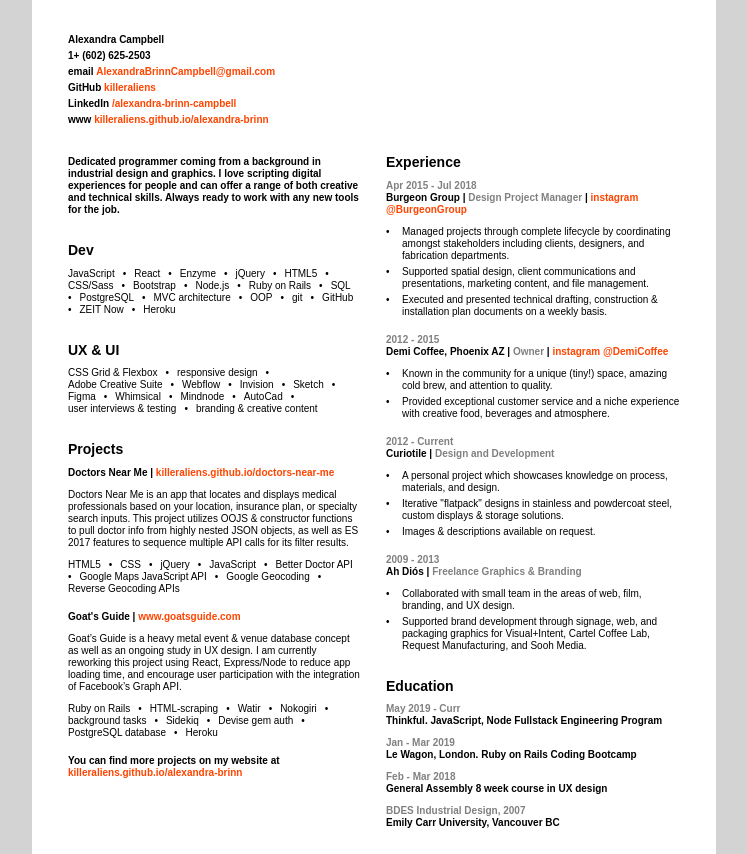
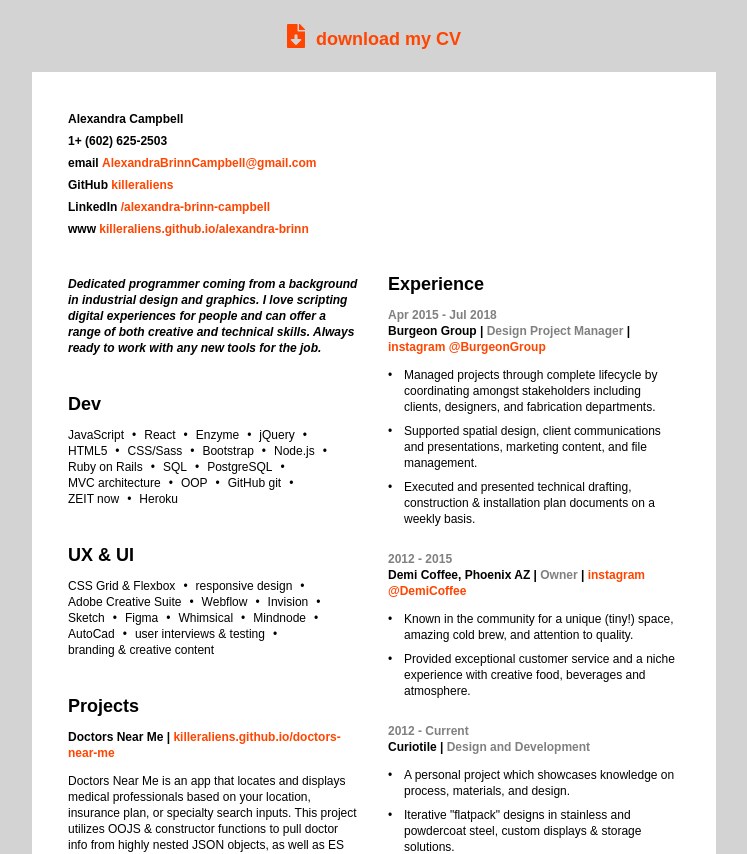
Before and after one commit to killeraliens/abc-cv, a React (Create React App) app: page / in a window 1280 px wide. Shown: the top 854 px of the page, without its empty margins (266-1013 px from the left). Built offline with nearby package versions, Linux system fonts and the light colour scheme.

Commit message:
styling pdf and live

```diff
--- a/src/App.css
+++ b/src/App.css
@@ -16,7 +16,8 @@
 }
 
 .App.live, .App.live .ProjectTitle * {
-  font-size: 14px;
+  font-size: 12px;
+  line-height: 16px;
 }
 
 .App .live-only {
@@ -48,6 +49,18 @@
   /*display: inline;*/
 }
 
+.App.live .contact-ul, .App.live .date {
+  font-size: 12px;
+
+}
+
+.App.live .contact-ul {
+  line-height: 22px;
+}
+
+
+
+
 /* Grid */
 
 .cv-pdf {
@@ -55,7 +68,7 @@
   width: 612px;
   background-color: white;
   margin: 0 auto;
-  padding: 32px 36px 56px 36px;
+  padding: 36px 36px 56px 36px;
 }
 
 .App.live .cv-pdf {
@@ -75,13 +88,14 @@
   grid-gap: 24px;
 }
 
-/*.grid-header {
-  grid-area: grid-header;
-  display: grid;
-  grid-template-columns: 1fr 1fr 1fr 1fr;
-  grid-template-rows: 1fr;
-  grid-template-areas: 'contact-lft contact-lft contact-rt contact-rt' ;
-}*/
+
+.App.live .grid-template {
+
+  grid-template-rows: 140px 1fr;
+  grid-gap: 28px;
+
+}
+
 
 .contact {
   grid-area: contact;
@@ -99,9 +113,6 @@
   grid-area: contact-rt;
 }
 
-.App.live .contact-lft, .App.live .contact-rt, .App.live .date {
-  font-size: 12px;
-}
 
 /*.contact span {
   font-size: 10px;
@@ -115,11 +126,16 @@
 .intro-p {
   margin-top: 0;
   font-weight: bold;
-
+  font-style: italic;
+  /*line-height: 16px;*/
   /*font-size: 14px;
   line-height: 18px;
-  font-style: italic;*/
+  */
 }
+
+/*.App.live .intro-p {
+  line-height: 20px;
+}*/
 
 .col-one {
   grid-area: col-one;
@@ -186,6 +202,11 @@
   padding-left: 16px;
 }
 
+.App.live ul.section-list  li {
+  margin-bottom: 8px;
+  padding-left: 16px;
+}
+
 
 p.project-stack {
   font-weight: bold;
@@ -193,9 +214,6 @@
 
 .SectionTitle {
   font-size: 14px;
-  /*text-transform: uppercase;*/
-  /*letter-spacing: 1px;*/
-  /*color: gray;*/
 }
 
 .App.live .SectionTitle:not(.date) {
@@ -216,6 +234,11 @@
 div.experience, div.project {
   margin-bottom: 16px;
 }
+
+.App.live div.experience, div.project {
+  margin-bottom: 24px;
+}
+
 
 .role {
   color: gray;
--- a/src/App.js
+++ b/src/App.js
@@ -17,7 +17,7 @@
 function App() {
 
   return (
-    <div className="App">
+    <div className="App live">
       <header className="live-only download-header">
         <a className="live-only" href={cvPdf} rel="noopener noreferrer" target="_blank" download> <FontAwesomeIcon icon={faFileDownload}></FontAwesomeIcon> download my CV</a>
       </header>
@@ -54,6 +54,27 @@
                 </ul>
               </section>
             </div>
+            {/*<div className="contact-rt">
+              <section>
+                <ul className="contact-ul" style={{marginTop: 0}}>
+                  <li style={{textAlign: 'right'}}>
+                    <a href={store.contact.github.href} aria-label="link to my Github">
+                      <FontAwesomeIcon icon={faGithubSquare}></FontAwesomeIcon>
+                    </a>
+                    {'  '}
+                    <a href={store.contact.linkedin.href} aria-label="link to my LinkedIn">
+                      <FontAwesomeIcon icon={faLinkedin}></FontAwesomeIcon>
+                    </a>
+                    {'  '}
+                    <a href={store.contact.email.href} aria-label="link to my Email">
+                      <FontAwesomeIcon icon={faEnvelope}></FontAwesomeIcon>
+                    </a>
+                    {'  '}
+                  </li>
+
+                </ul>
+              </section>
+            </div>*/}
 
 
 
--- a/src/store.js
+++ b/src/store.js
@@ -3,7 +3,7 @@
   devSkills: [
     'JavaScript', 'React', 'Enzyme', 'jQuery', 'HTML5', 'CSS/Sass',
     'Bootstrap', 'Node.js', 'Ruby on Rails', 'SQL ', 'PostgreSQL',
-    'MVC architecture', 'OOP', 'git', 'GitHub', 'ZEIT Now', 'Heroku'
+    'MVC architecture', 'OOP', 'GitHub git', 'ZEIT now', 'Heroku'
   ],
   designSkills: [
     'CSS Grid & Flexbox', 'responsive design', 'Adobe Creative Suite', 'Webflow', 'Invision', 'Sketch',
```
Also changed, not shown: 1 other file (tests, documents, lock files or other folders).
